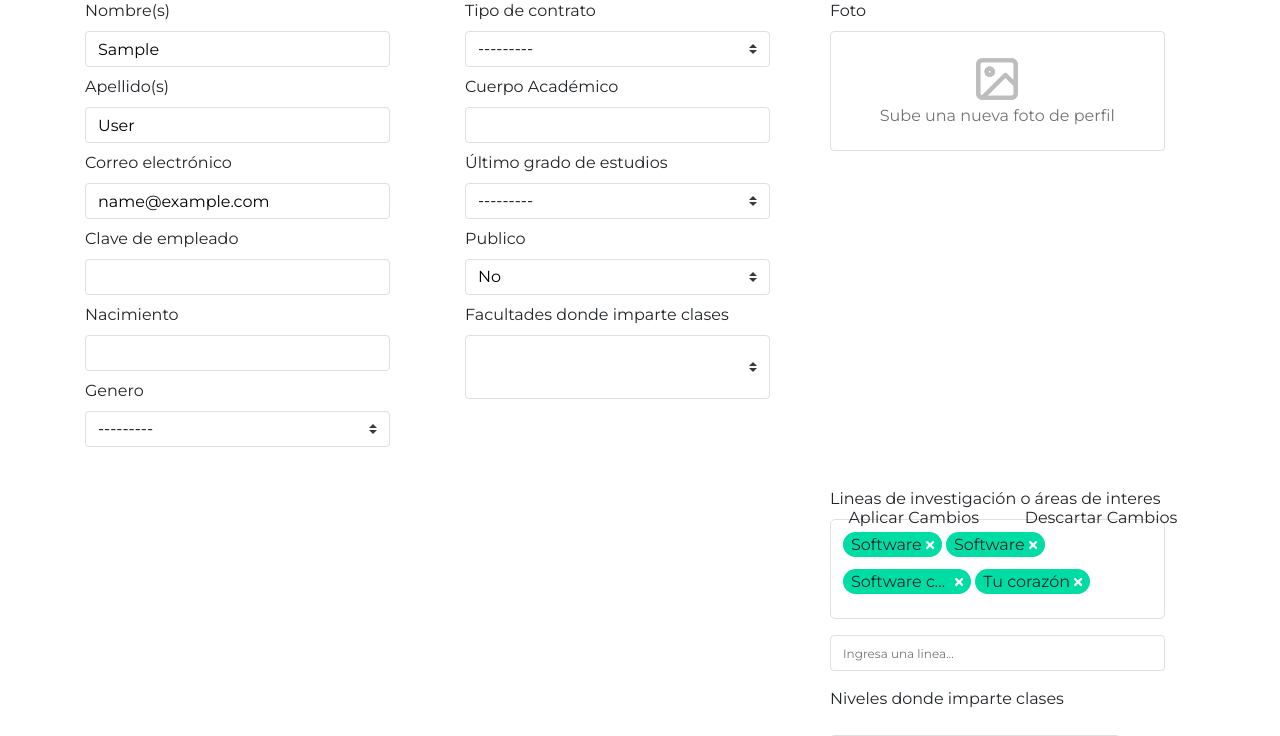
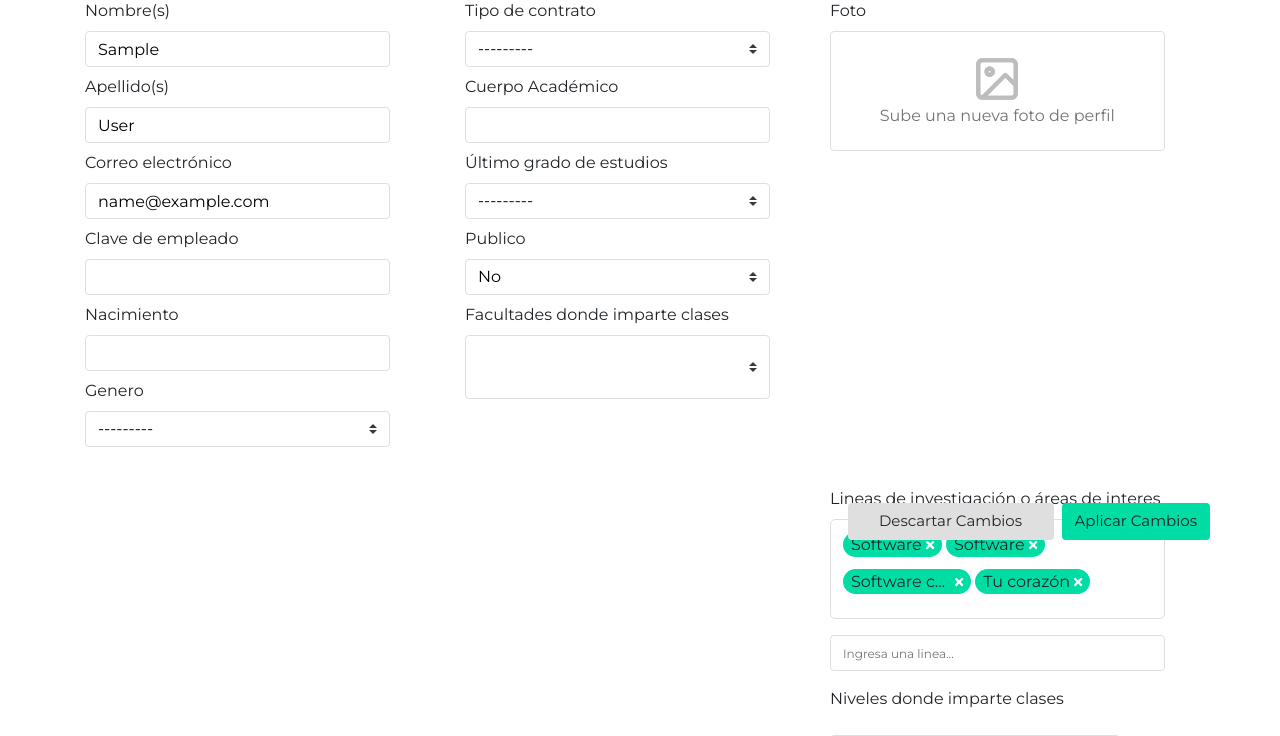
Before and after one commit to rguzg/comunidapp, a Django app: page /profile in a window 1280 px wide. Shown: the part 151-887 px from the top of the page. Run offline with Django 3.2, Linux system fonts and the light colour scheme; the visitor is signed in with stand-in values (Sample User, id 1); data comes from the database, SQL or seed files in the repository; lists and menus that the app fills with data are empty; some libraries are stand-ins or nearby versions.

Commit message:
Added cancel button to profile edit page

```diff
--- a/Static/css/comunidapp.css
+++ b/Static/css/comunidapp.css
@@ -277,7 +277,7 @@ a:hover{
 }
 
 .m-button{
-    background-color: var(--comunidapp_green);
+    background-color: var(--border-grey);
     color: var(--black);
     font-size: 15px;
     margin-top: 4px;
--- a/Static/js/functions.js
+++ b/Static/js/functions.js
@@ -12,6 +12,7 @@ window.onload = function () {
     const editar_button = document.querySelector('#editar_button');
     const file = document.querySelector('.m-file_input');
     const lineas_investigacion = document.querySelector('#pills_lineas');
+    const boton_cancelar = document.querySelector('#cancel');
     // const search_boxes = document.querySelectorAll('.m-pill-input_search');
 
     dropdown_parent.addEventListener('click', toggleDropdown);
@@ -68,6 +69,12 @@ window.onload = function () {
         sessionStorage.setItem("pills_lineas", JSON.stringify(["Software", "Software con olor a limón", "Tu corazón"]));
 
         PillsBox(lineas_investigacion);
+    }
+
+    if(boton_cancelar){
+        boton_cancelar.addEventListener('click', () => {
+            window.history.back();
+        });
     }
 }
 
--- a/Templates/add-externo.html
+++ b/Templates/add-externo.html
@@ -44,7 +44,7 @@
 
             </div>
             {% endfor %}
-            <input class="btn m-comunidapp-button" type="submit" name="" id="" value="Agregar">
+            <input class="btn m-button m-button--comunidapp" type="submit" name="" id="" value="Agregar">
         </form>
 
         <script>
--- a/Templates/add-producto.html
+++ b/Templates/add-producto.html
@@ -967,7 +967,7 @@
                 </div>
                 {% endif %}
                 <div class="col-12 pl-0 mt-0 m-form-button">
-                    <input class="btn m-comunidapp-button" type="submit" name="" id="" value="Agregar">
+                    <input class="btn m-button m-button--comunidapp" type="submit" name="" id="" value="Agregar">
                 </div>
         </div>
     </div>
--- a/Templates/my_profile.html
+++ b/Templates/my_profile.html
@@ -192,8 +192,8 @@
                 </div>
             </div>
             <div class="col-12 p-0 m-form-button">
-                <input class="btn m-comunidapp-button" type="submit" name="" id="" value="Aplicar Cambios">
-                <input class="btn m-comunidapp-button" id="cancel" value="Descartar Cambios">
+                <input class="btn m-button mr-2" id="cancel" value="Descartar Cambios">
+                <input class="btn m-button m-button--comunidapp" type="submit" name="" id="" value="Aplicar Cambios">
             </div>
         </form>
     </div>
--- a/Templates/perfil-detail.html
+++ b/Templates/perfil-detail.html
@@ -31,7 +31,7 @@
                             {% endif %}
 
                             {% if request.user == user %}
-                                <button class="btn m-comunidapp-button" id="editar_button">Editar Perfil</button>
+                                <button class="btn m-button m-button--comunidapp" id="editar_button">Editar Perfil</button>
                             {% endif %}
 
                         </div>
--- a/Templates/users.html
+++ b/Templates/users.html
@@ -222,7 +222,7 @@
                         </div>
                     </div>
                     <div class="col-12 pl-0 m-form-button">
-                        <input class="btn m-comunidapp-button" type="submit" name="" id="" value="Agregar Usuario">
+                        <input class="btn m-button m-button--comunidapp" type="submit" name="" id="" value="Agregar Usuario">
                     </div>
                 </form>
             </div>
```
